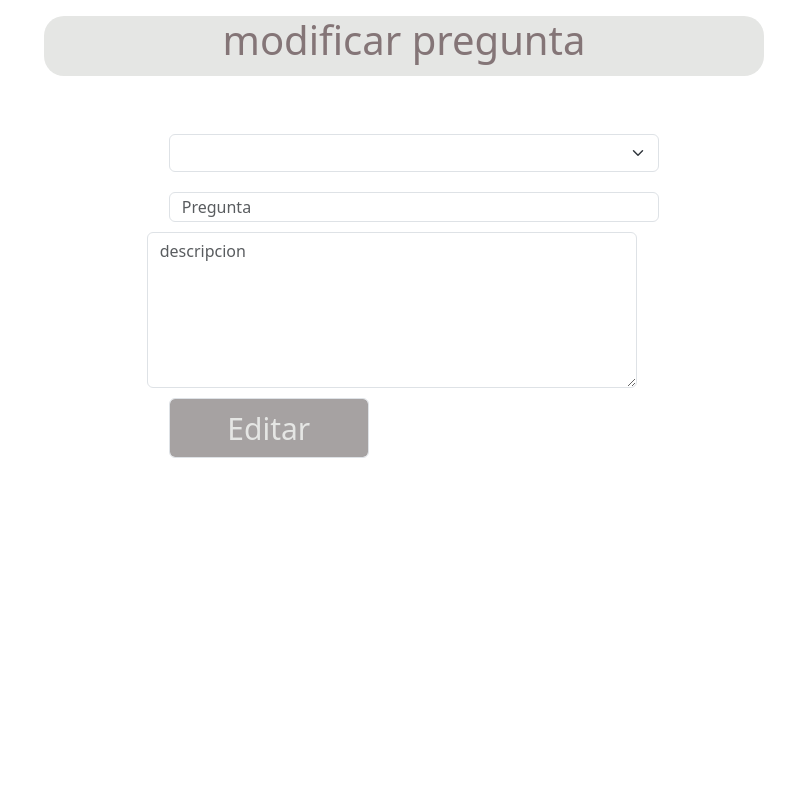
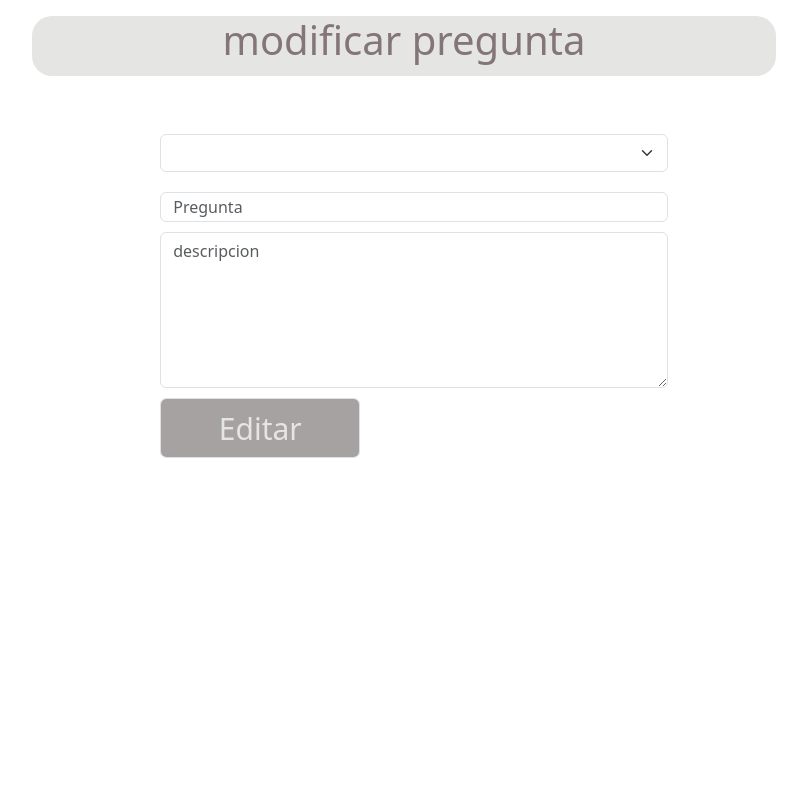
Before and after one commit to templateCoffe/Frontend, a Vue app: page /Modificar_chatbot/1 in a window 1280 px wide. Shown: the top 800 px of the page, without its empty margins (236-1043 px from the left). Built offline with nearby package versions, Linux system fonts and the light colour scheme; no server answers; sample sign-in values are in the browser's storage.

Commit message:
texarea corregido ahora si

```diff
--- a/src/components/Modificar_chatbot.vue
+++ b/src/components/Modificar_chatbot.vue
@@ -26,7 +26,7 @@ import Footer from "./Footer.vue";
           />
         </div>
 
-        <div class="col-md-12 row">
+        <div class="col-md-12">
           <textarea
             class="form-control tamaño"
             placeholder="descripcion"
@@ -116,7 +116,9 @@ export default {
 select {
   margin: 10px;
 }
-
+#edit_menu_mc textarea{
+  margin-left: 10px;
+}
 #posarea_mc {
   margin-left: 23px;
 }
```
